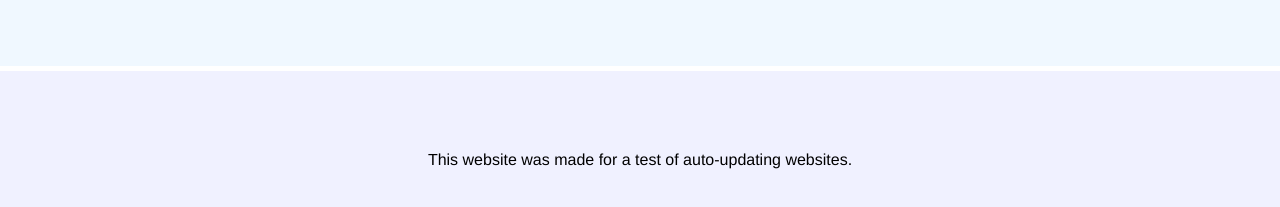
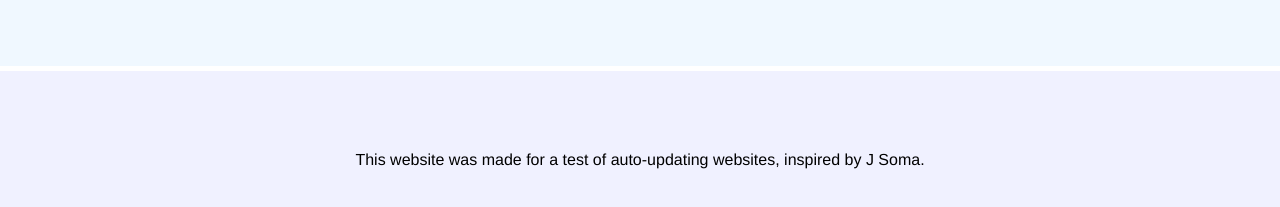
Before and after one commit to dipunew/Most-Polluted-Cities-in-The-World, a plain HTML site: page index.html in a window 1280 px wide. Shown: the part 2218-2425 px from the top of the page. Drawn offline with Linux system fonts and the light colour scheme.

Commit message:
Update index.html

```diff
--- a/index.html
+++ b/index.html
@@ -57,7 +57,7 @@
         </div>
     </div>
     <div id="footer">
-        <p>This website was made for a test of auto-updating websites.</p>
+        <p>This website was made for a test of auto-updating websites, inspired by J Soma.</p>
     </div>
 
 </html>
```
